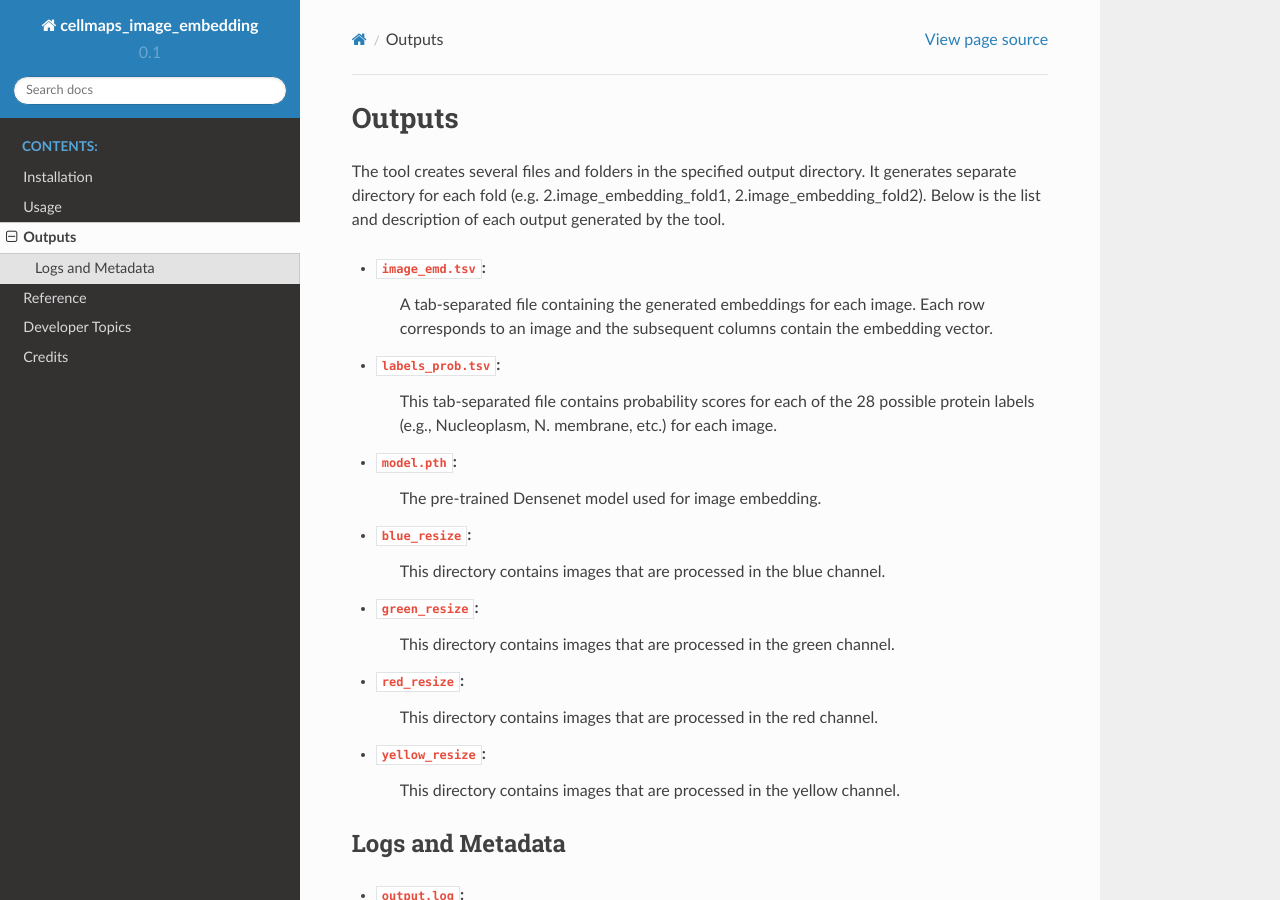
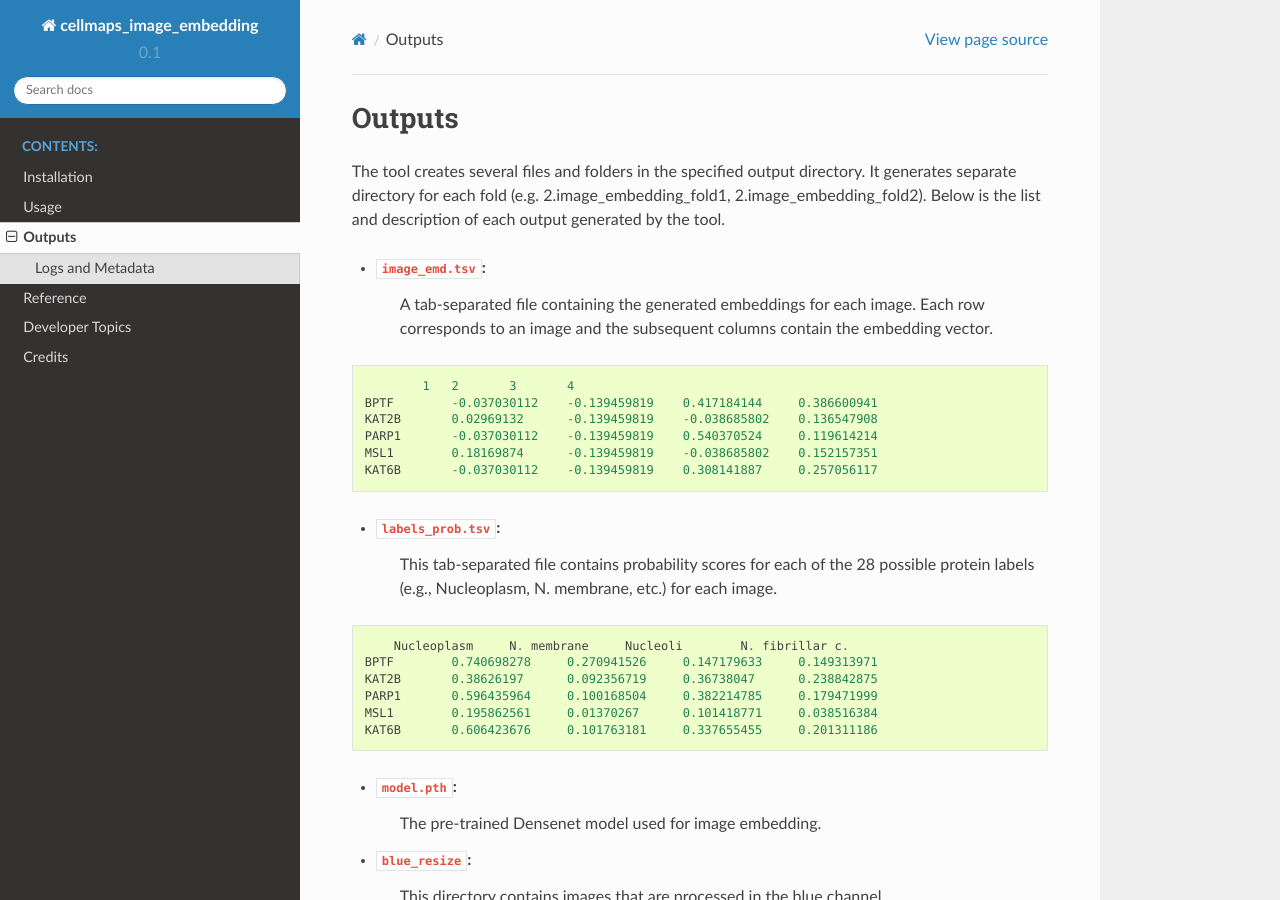
Before and after one commit to wadeschulz/cellmaps_image_embedding, a Sphinx documentation site: the page built from docs/outputs.rst, in a window 1280 px wide and 900 px high. Built offline with Sphinx 7.4.7 and the Read the Docs theme 2.0.0, drawn with Linux system fonts in a browser that asks for light colours; pages that are not in the unit, such as notebooks, are missing from menus.

Commit message:
Add examples of outputs files

```diff
--- a/docs/outputs.rst
+++ b/docs/outputs.rst
@@ -9,8 +9,26 @@ Below is the list and description of each output generated by the tool.
 - ``image_emd.tsv``:
     A tab-separated file containing the generated embeddings for each image. Each row corresponds to an image and the subsequent columns contain the embedding vector.
 
+.. code-block::
+
+            1	2	3	4
+    BPTF	-0.037030112	-0.139459819	0.417184144	0.386600941
+    KAT2B	0.02969132	-0.139459819	-0.038685802	0.136547908
+    PARP1	-0.037030112	-0.139459819	0.540370524	0.119614214
+    MSL1	0.18169874	-0.139459819	-0.038685802	0.152157351
+    KAT6B	-0.037030112	-0.139459819	0.308141887	0.257056117
+
 - ``labels_prob.tsv``:
     This tab-separated file contains probability scores for each of the 28 possible protein labels (e.g., Nucleoplasm, N. membrane, etc.) for each image.
+
+.. code-block::
+
+        Nucleoplasm	N. membrane	Nucleoli	N. fibrillar c.
+    BPTF	0.740698278	0.270941526	0.147179633	0.149313971
+    KAT2B	0.38626197	0.092356719	0.36738047	0.238842875
+    PARP1	0.596435964	0.100168504	0.382214785	0.179471999
+    MSL1	0.195862561	0.01370267	0.101418771	0.038516384
+    KAT6B	0.606423676	0.101763181	0.337655455	0.201311186
 
 - ``model.pth``:
     The pre-trained Densenet model used for image embedding.
```
